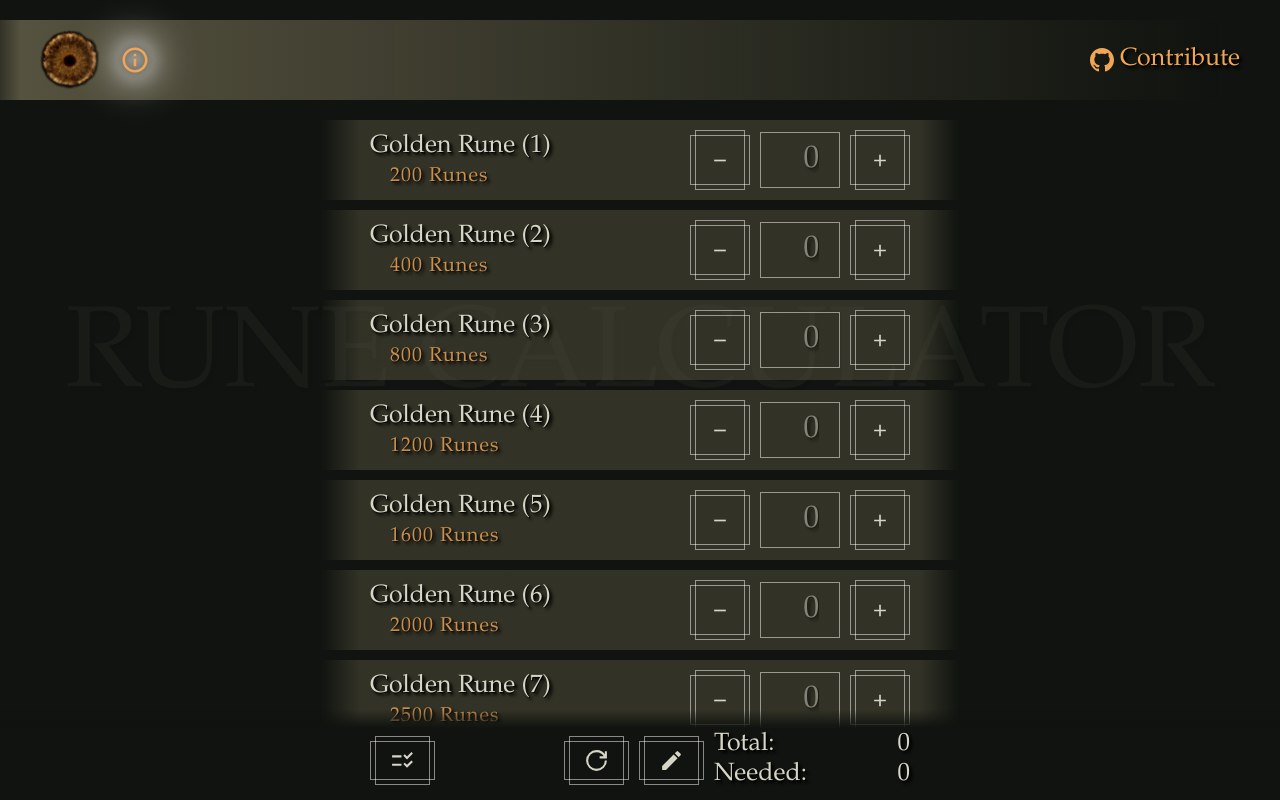
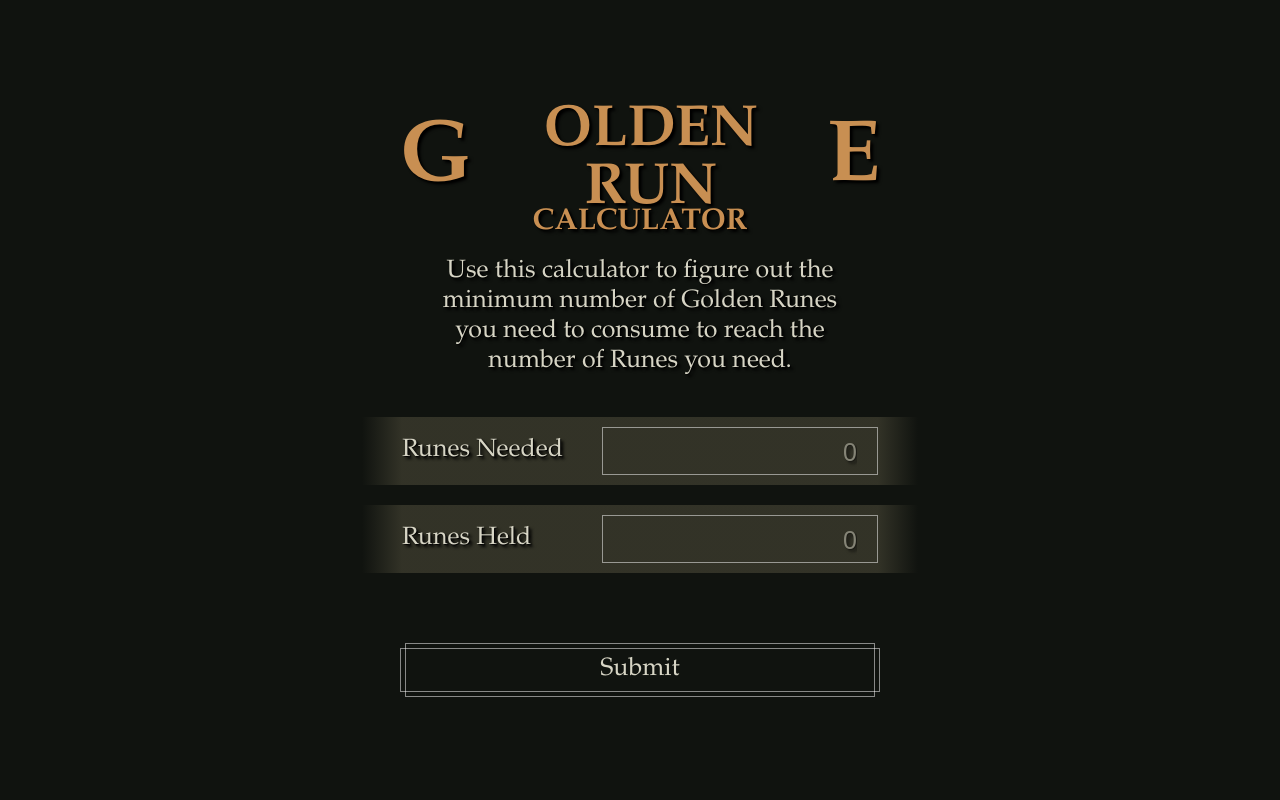
Before and after one commit to sergnio/golden-rune-calculator, a Next.js app: page / in a window 1280 px wide. Shown: the top 800 px of the page. Built offline with nearby package versions, Linux system fonts and the light colour scheme.

Commit message:
Start building start modal

```diff
--- a/components/atoms/NumberInput/styles.module.scss
+++ b/components/atoms/NumberInput/styles.module.scss
@@ -6,8 +6,7 @@
   border: 1px solid rgba(255, 255, 255, 0.5);
   text-align: right;
   font-variant-numeric: tabular-nums;
-  font: inherit;
-  font-size: 1.25em;
+  font-size: 1em;
   text-shadow: 1px 1px 1px black, 3px 3px 3px black;
 
   &::placeholder {
--- a/components/molecules/Form/styles.module.scss
+++ b/components/molecules/Form/styles.module.scss
@@ -13,6 +13,31 @@
   grid-template-columns: 10rem 1fr;
   align-items: center;
   min-width: 0;
+  position: relative;
+  z-index: 1;
+  padding: 0.5rem 0;
+
+  &:after {
+    --gradient-offset: var(--site-padding);
+    content: "";
+    position: absolute;
+    top: 0;
+    left: calc(-1 * var(--gradient-offset));
+    right: calc(-1 * var(--gradient-offset));
+    height: 100%;
+    z-index: -1;
+    background: linear-gradient(
+      90deg,
+      rgb(85, 82, 63, 0) 0%,
+      rgb(85, 82, 63, 0.5) var(--gradient-offset),
+      rgb(85, 82, 63, 0.5) calc(100% - var(--gradient-offset)),
+      rgb(85, 82, 63, 0) 100%
+    );
+
+    @media screen and (min-width: 64rem) {
+      --gradient-offset: 2rem;
+    }
+  }
 }
 
 .Label {
--- /dev/null
+++ b/components/molecules/ModalStart/index.tsx
@@ -0,0 +1,37 @@
+import { Dispatch, SetStateAction } from "react";
+import Form from "components/molecules/Form";
+import styles from "./styles.module.scss";
+
+type Props = {
+  open: boolean;
+  setOpen: Dispatch<SetStateAction<boolean>>;
+};
+
+const ModalStart: React.FC<Props> = ({ open, setOpen }) => {
+  return (
+    <div className={styles.Modal} data-open={open}>
+      <div className={styles.Content}>
+        <div className={styles.Intro}>
+          <h1 className={styles.Title}>
+            <span className={styles.Line1}>
+              <span className={styles.Big}>G</span>olden Run
+              <span className={styles.Big}>e</span>
+            </span>
+            <span className={styles.Line2}>Calculator</span>
+          </h1>
+          <p>
+            Use this calculator to figure out the minimum&nbsp;number of
+            Golden&nbsp;Runes
+            <br />
+            you need to consume to reach the
+            <br />
+            number of Runes you need.
+          </p>
+        </div>
+        <Form setOpen={setOpen} />
+      </div>
+    </div>
+  );
+};
+
+export default ModalStart;
--- /dev/null
+++ b/components/molecules/ModalStart/styles.module.scss
@@ -0,0 +1,71 @@
+@import "styles/tools.scss";
+
+.Modal {
+  position: fixed;
+  inset: 0;
+  z-index: 2;
+  display: flex;
+  align-items: center;
+  justify-content: center;
+  padding: var(--site-padding);
+  background-color: var(--color-black);
+
+  &[data-open="false"] {
+    display: none;
+  }
+}
+
+.Content {
+  padding: 2rem;
+  background-color: var(--color-black);
+  width: var(--table-width);
+  position: relative;
+  text-align: left;
+}
+
+.Intro {
+  display: flex;
+  flex-direction: column;
+  text-align: center;
+
+  p {
+    margin: 0;
+    // font-size: 1.25rem;
+  }
+}
+
+.Title {
+  color: var(--color-orange-light);
+  text-transform: uppercase;
+  margin: 0;
+  margin-bottom: 1rem;
+
+  & > span {
+    display: block;
+  }
+
+  .Line1 {
+    font-size: 2.9rem;
+    line-height: 1;
+    margin-bottom: -0.2em;
+    display: flex;
+    align-items: center;
+    justify-content: center;
+  }
+
+  .Line2 {
+    font-size: 1.5rem;
+    line-height: 1;
+  }
+
+  .Big {
+    font-size: 1.5em;
+
+    &:first-child {
+      margin-right: 0.03em;
+    }
+    &:last-child {
+      // margin-left: -0.02em;
+    }
+  }
+}
--- a/components/organisms/SoulCounter/index.tsx
+++ b/components/organisms/SoulCounter/index.tsx
@@ -5,13 +5,16 @@ import ModalValue from "components/molecules/ModalValue";
 import ModalSummary from "components/molecules/ModalSummary";
 import RuneList from "components/molecules/RuneList";
 import { SoulCounterContext, useSoulCounter } from "context/SoulCounter";
+import ModalStart from "components/molecules/ModalStart";
 
 const SoulContainer = () => {
+  const [startOpen, setStartOpen] = useState<boolean>(true);
   const [overlayOpen, setOverlayOpen] = useState<boolean>(false);
   const [summaryOpen, setSummaryOpen] = useState<boolean>(false);
 
   return (
     <SoulCounterContext.Provider value={useSoulCounter()}>
+      <ModalStart open={startOpen} setOpen={setStartOpen} />
       <RuneList runes={allRunes} />
       <StickyFooter
         setSummaryOpen={setSummaryOpen}
--- a/styles/globals.scss
+++ b/styles/globals.scss
@@ -6,7 +6,7 @@
 
 :root {
   --color-black: #10130f;
-  --color-orange-light: #f1a656;
+  --color-orange-light: #c88f52;
   --color-orange-dark: #b96710;
   --site-padding: 0.5rem;
   --table-width: 100%;
```
Also changed, not shown: 2 other files (tests, documents, lock files or other folders).
